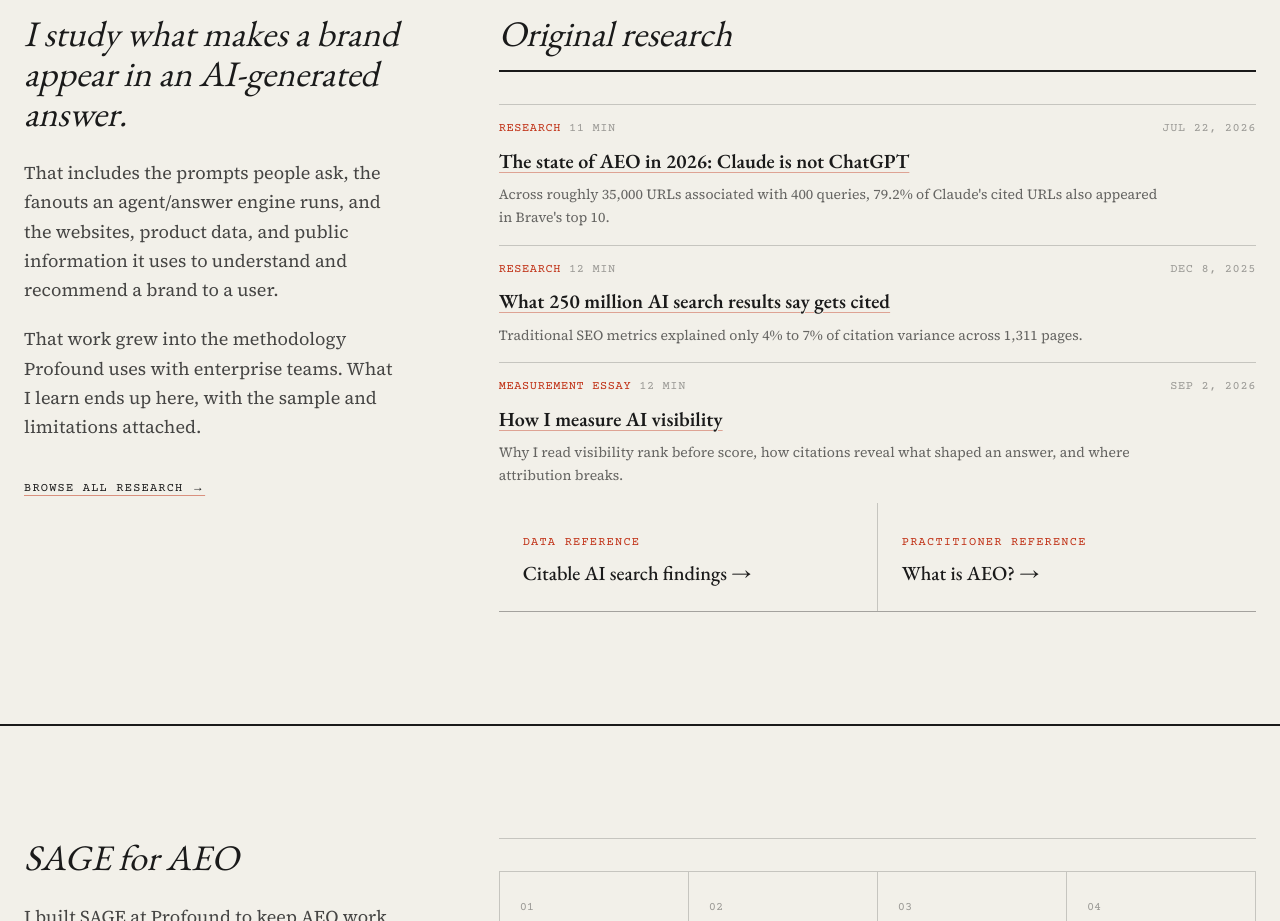
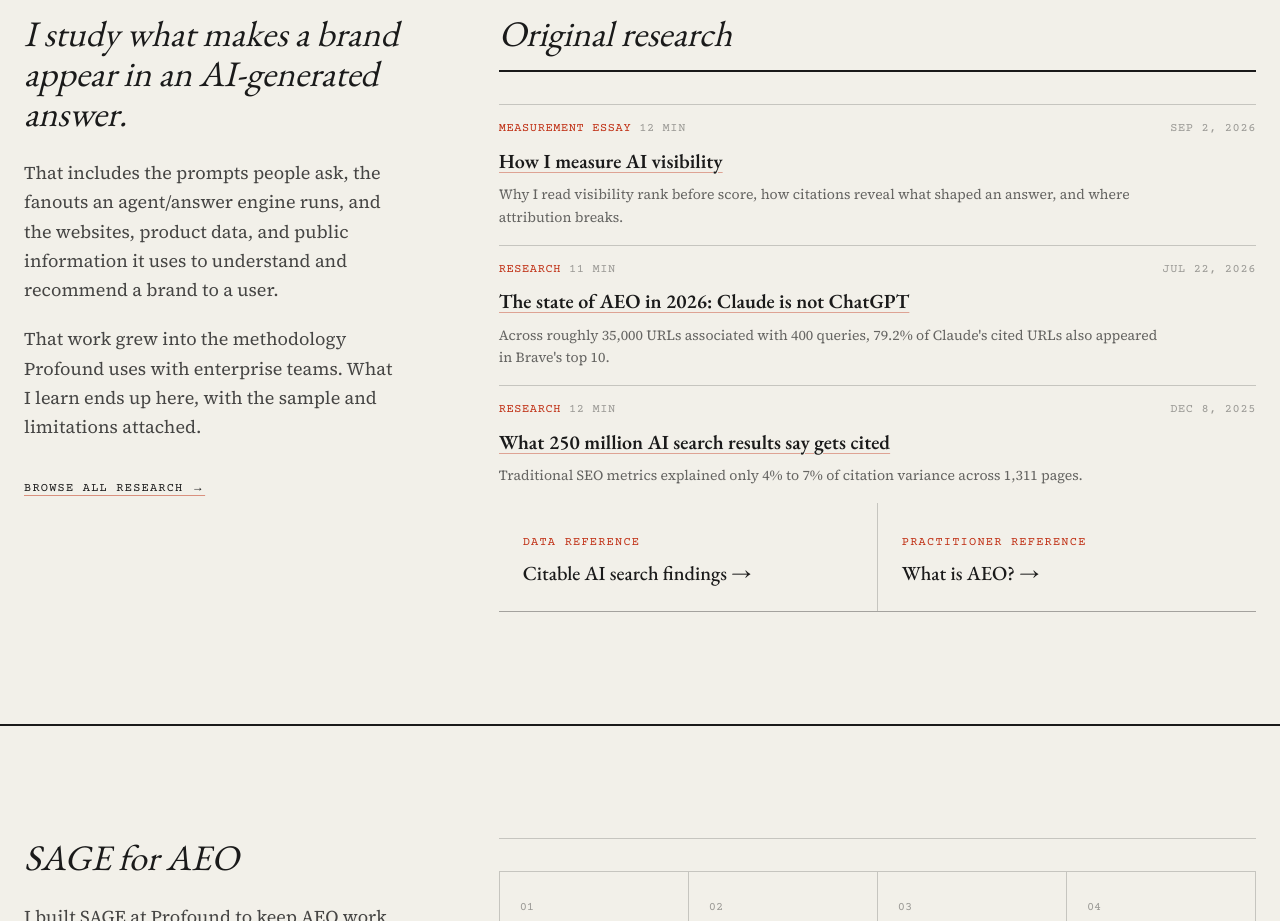
Before and after one commit to Joshbly/jb, a Next.js app: page / in a window 1280 px wide. Shown: the part 900-1821 px from the top of the page. Built offline with nearby package versions, Linux system fonts and the light colour scheme.

Commit message:
Refactor ResearchCredentials component to adjust the index of selected studies and remove duplicate ArchiveEntry for "How I measure AI visibility". Add new ArchiveEntry for improved content organization.

```diff
--- a/src/components/ui/ResearchCredentials.tsx
+++ b/src/components/ui/ResearchCredentials.tsx
@@ -40,8 +40,19 @@ export function ResearchCredentials() {
             className="mb-8 [&>h2]:text-3xl sm:[&>h2]:text-4xl"
           />
         </Reveal>
+        <Reveal index={0}>
+          <ArchiveEntry
+            source="Measurement essay"
+            sourceDetail="12 min"
+            date="2026-09-02"
+            dateLabel="Sep 2, 2026"
+            title="How I measure AI visibility"
+            href="/research/how-to-measure-ai-visibility"
+            description="Why I read visibility rank before score, how citations reveal what shaped an answer, and where attribution breaks."
+          />
+        </Reveal>
         {selectedStudies.map((study, index) => (
-          <Reveal key={study.slug} index={index}>
+          <Reveal key={study.slug} index={index + 1}>
             <ArchiveEntry
               source="Research"
               sourceDetail={study.readTime}
@@ -53,17 +64,6 @@ export function ResearchCredentials() {
             />
           </Reveal>
         ))}
-        <Reveal index={2}>
-          <ArchiveEntry
-            source="Measurement essay"
-            sourceDetail="12 min"
-            date="2026-09-02"
-            dateLabel="Sep 2, 2026"
-            title="How I measure AI visibility"
-            href="/research/how-to-measure-ai-visibility"
-            description="Why I read visibility rank before score, how citations reveal what shaped an answer, and where attribution breaks."
-          />
-        </Reveal>
         <Reveal index={3}>
           <div className="grid gap-px border-b border-foreground/20 bg-foreground/20 sm:grid-cols-2">
             <Link
```
